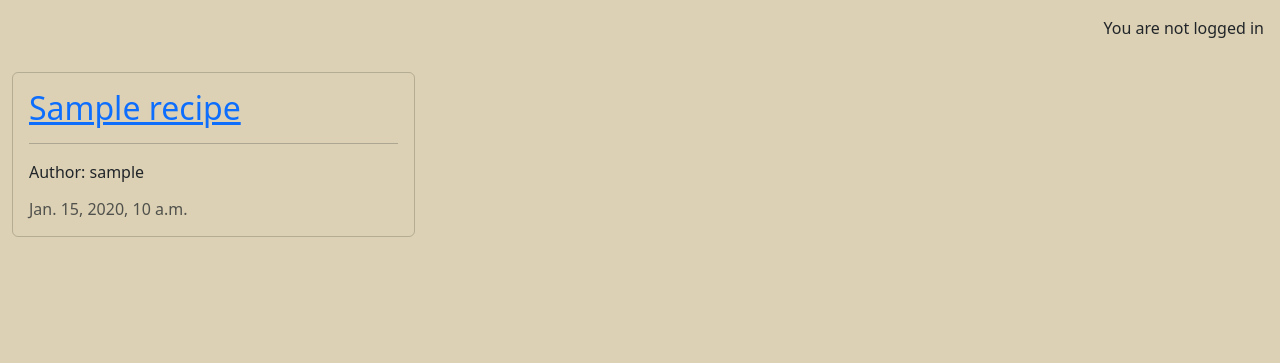
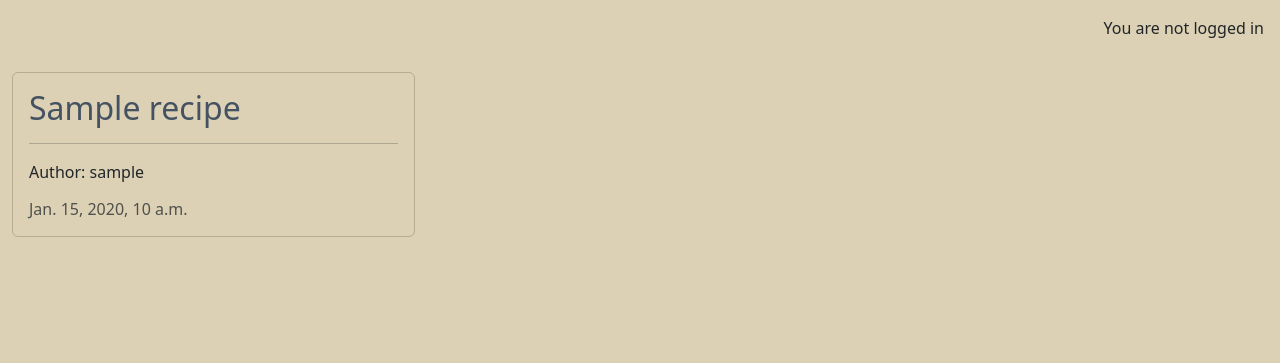
Before and after one commit to Jem212Mac/the-gabby-gourmand, a Django app: page /food_recipes in a window 1280 px wide. Shown: the part 57-420 px from the top of the page. Run offline with Django 4.2, Linux system fonts and the light colour scheme; tables that the repository leaves empty hold one stand-in row (values such as "Sample post"); some libraries are stand-ins or nearby versions.

Commit message:
feat: Change styling on review, food and cocktail titles

```diff
--- a/static/css/style.css
+++ b/static/css/style.css
@@ -5,6 +5,18 @@ body {
     padding-bottom: 60px;
 }
 
+.review-link,
+.food-link,
+.cocktail-link {
+    text-decoration: none;
+    color: #445261;
+}
+
+.review-link:hover,
+.food-link:hover,
+.cocktail-link:hover {
+    color: #000000;
+}
 
 /* Footer */
 
```
